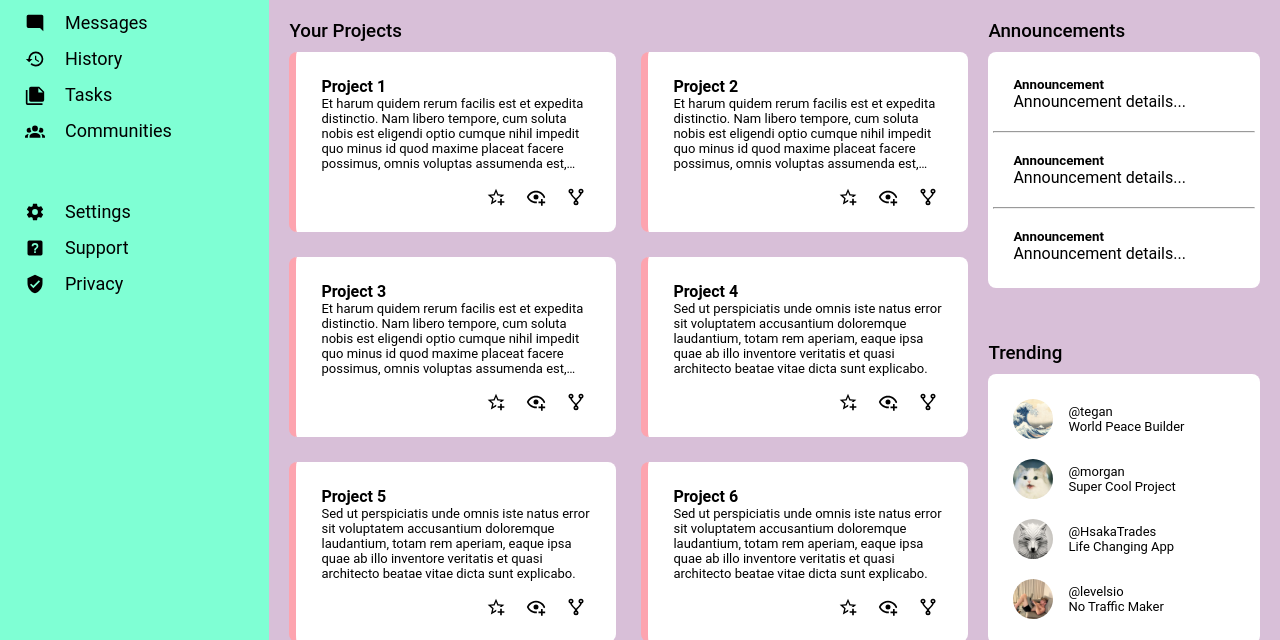
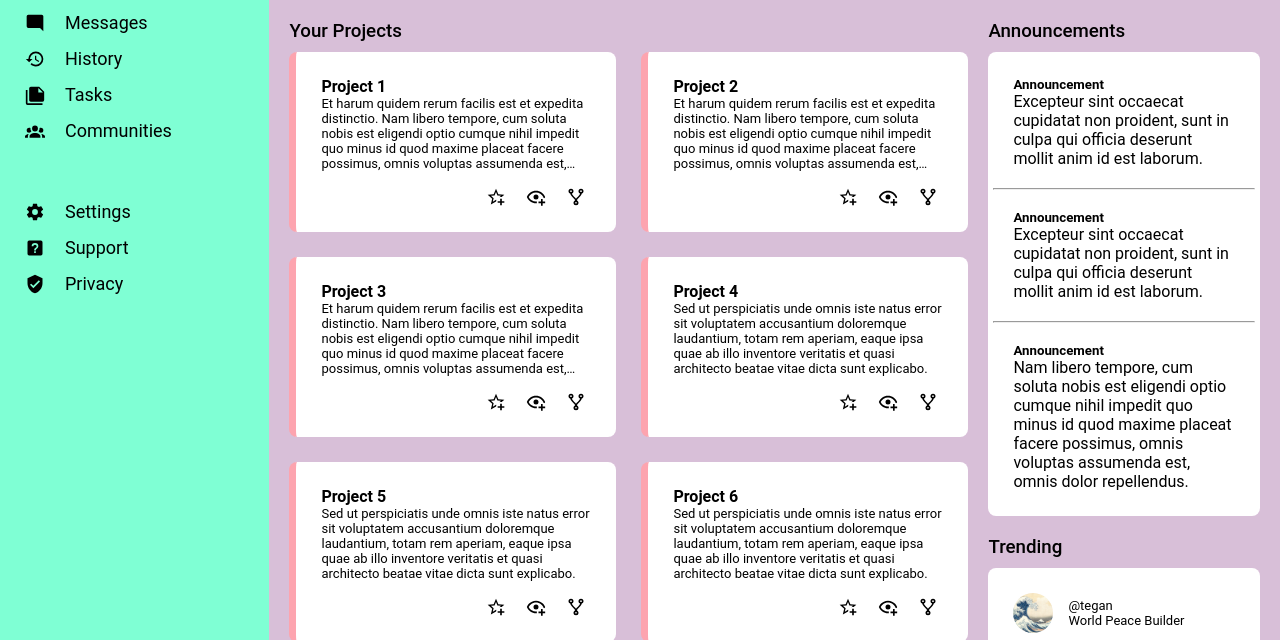
Before and after one commit to olzcodes/odin-admin-dashboard, a plain HTML site: page index.html in a window 1280 px wide. Shown: the part 160-800 px from the top of the page. Drawn offline with Linux system fonts and the light colour scheme.

Commit message:
Add placeholder text for Announcements section

```diff
--- a/index.html
+++ b/index.html
@@ -174,17 +174,20 @@
       <div class="announcements-card">
         <div class="announcement">
           <h5>Announcement</h5>
-          <p>Announcement details...</p>
+          <p>Excepteur sint occaecat cupidatat non proident, sunt in culpa qui officia deserunt mollit anim id est
+            laborum.</p>
         </div>
         <hr>
         <div class="announcement">
           <h5>Announcement</h5>
-          <p>Announcement details...</p>
+          <p>Excepteur sint occaecat cupidatat non proident, sunt in culpa qui officia deserunt mollit anim id est
+            laborum.</p>
         </div>
         <hr>
         <div class="announcement">
           <h5>Announcement</h5>
-          <p>Announcement details...</p>
+          <p>Nam libero tempore, cum soluta nobis est eligendi optio cumque nihil impedit quo minus id quod maxime
+            placeat facere possimus, omnis voluptas assumenda est, omnis dolor repellendus.</p>
         </div>
       </div>
     </div>
```
